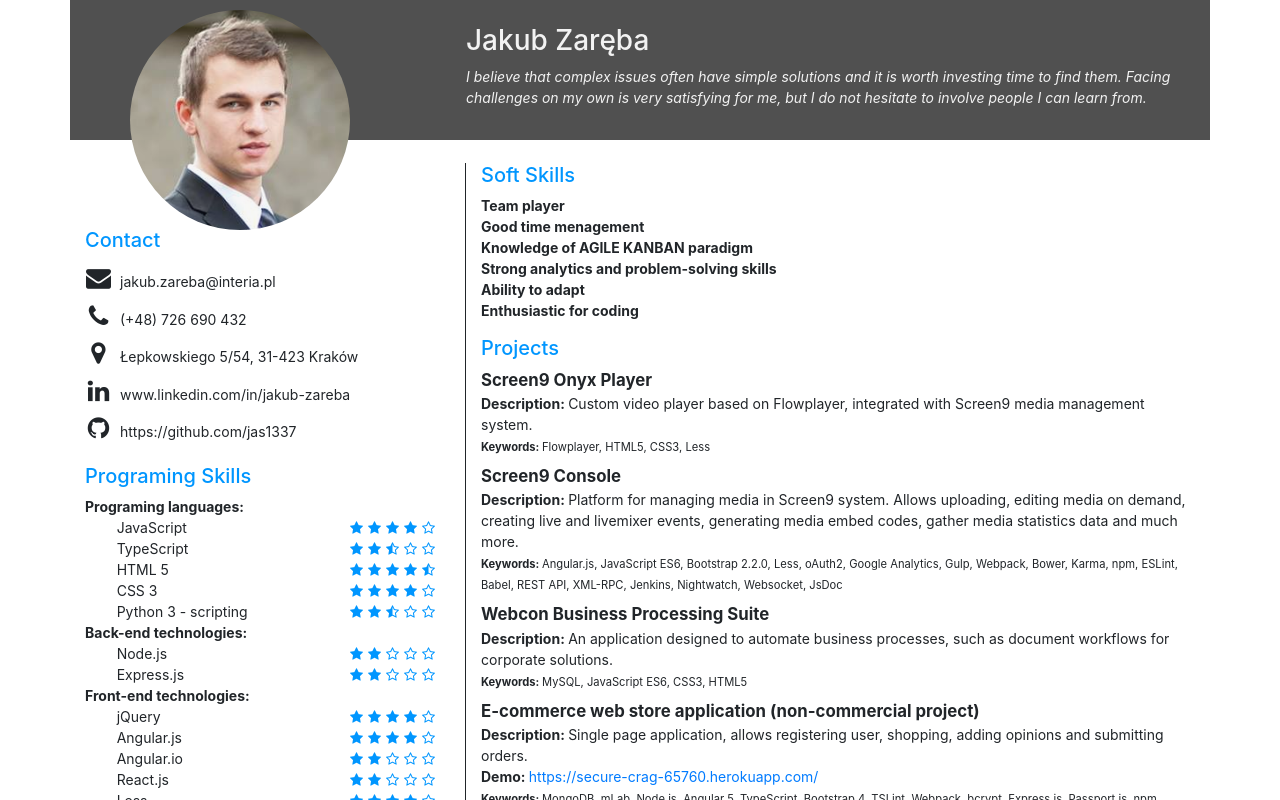
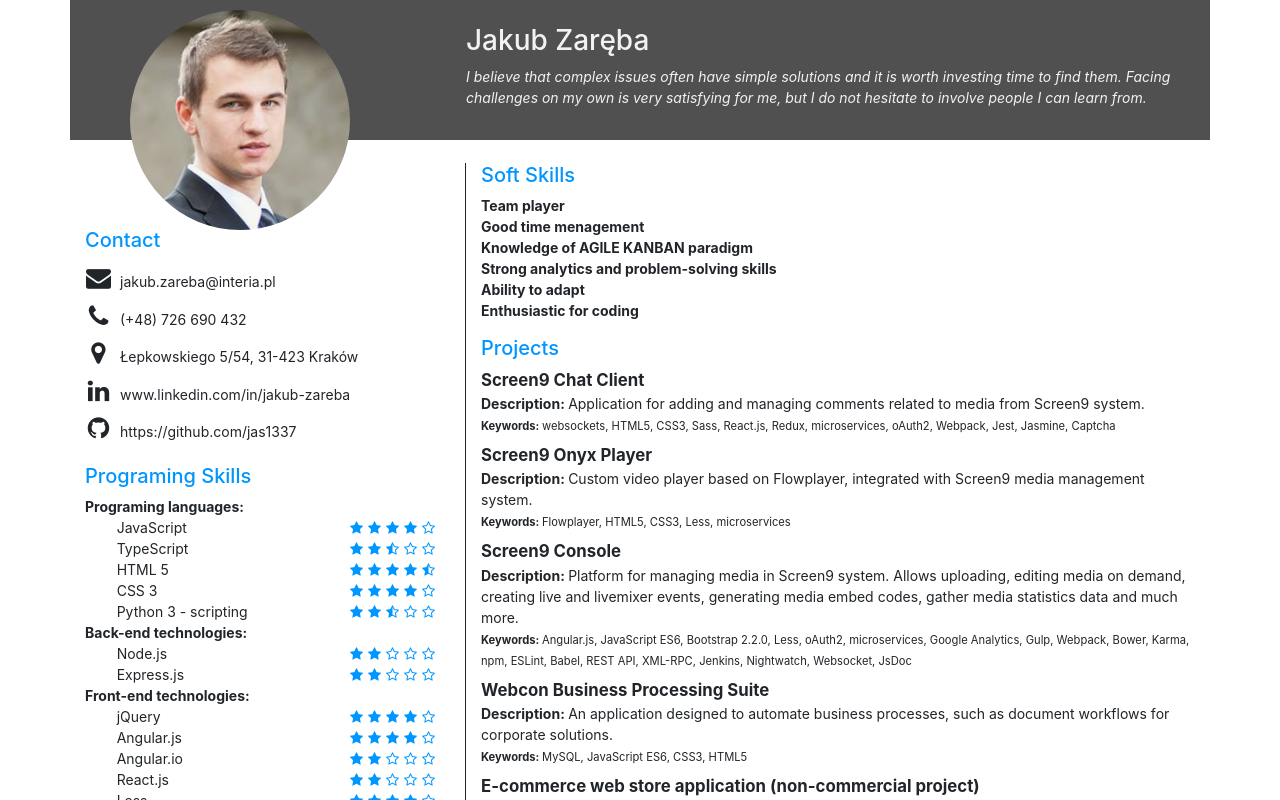
Before and after one commit to jas1337/react-resume, a React (Create React App) app: page / in a window 1280 px wide. Shown: the top 800 px of the page. Built offline with nearby package versions, Linux system fonts and the light colour scheme.

Commit message:
added chat

```diff
--- a/src/data/myData.js
+++ b/src/data/myData.js
@@ -134,15 +134,21 @@ const myData = {
     ],
     projects: [
         {
+            title: 'Screen9 Chat Client',
+            description: 'Application for adding and managing comments related to media from Screen9 system.',
+            technologies: ['websockets', 'HTML5', 'CSS3', 'Sass', 'React.js', 'Redux', 'microservices', 'oAuth2', 'Webpack', 'Jest', 'Jasmine', 'Captcha'],
+            demo: ''
+        },
+        {
             title: 'Screen9 Onyx Player',
             description: 'Custom video player based on Flowplayer, integrated with Screen9 media management system.',
-            technologies: ['Flowplayer', 'HTML5', 'CSS3', 'Less'],
+            technologies: ['Flowplayer', 'HTML5', 'CSS3', 'Less', 'microservices'],
             demo: ''
         },
         {
             title: 'Screen9 Console',
             description: 'Platform for managing media in Screen9 system. Allows uploading, editing media on demand, creating live and livemixer events, generating media embed codes, gather media statistics data and much more. ',
-            technologies: ['Angular.js', 'JavaScript ES6', 'Bootstrap 2.2.0', 'Less', 'oAuth2', 'Google Analytics', 'Gulp', 'Webpack', 'Bower', 'Karma', 'npm', 'ESLint', 'Babel', 'REST API', 'XML-RPC', 'Jenkins', 'Nightwatch', 'Websocket', 'JsDoc'],
+            technologies: ['Angular.js', 'JavaScript ES6', 'Bootstrap 2.2.0', 'Less', 'oAuth2', 'microservices', 'Google Analytics', 'Gulp', 'Webpack', 'Bower', 'Karma', 'npm', 'ESLint', 'Babel', 'REST API', 'XML-RPC', 'Jenkins', 'Nightwatch', 'Websocket', 'JsDoc'],
             demo: ''
         },
         {
```
